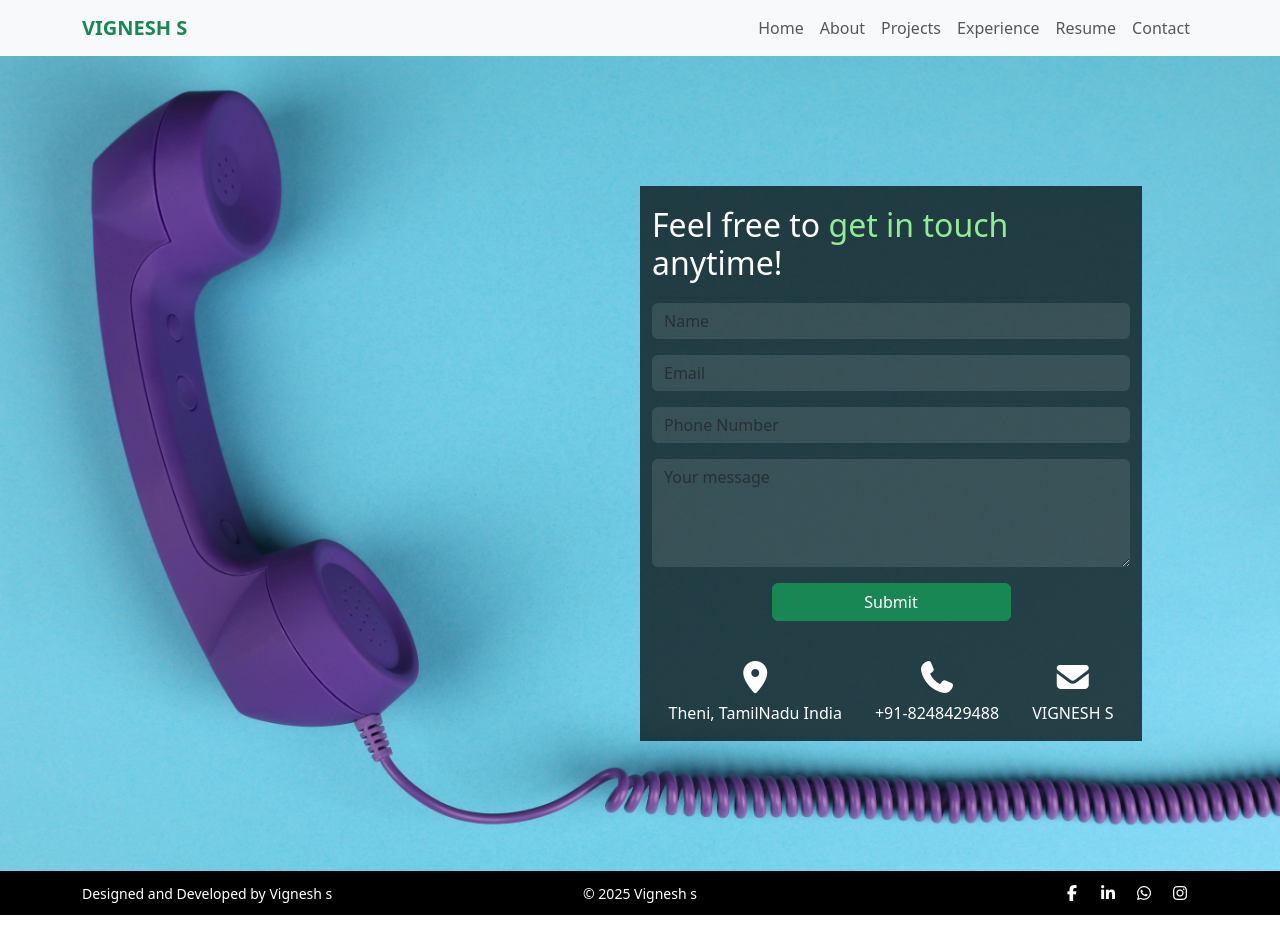
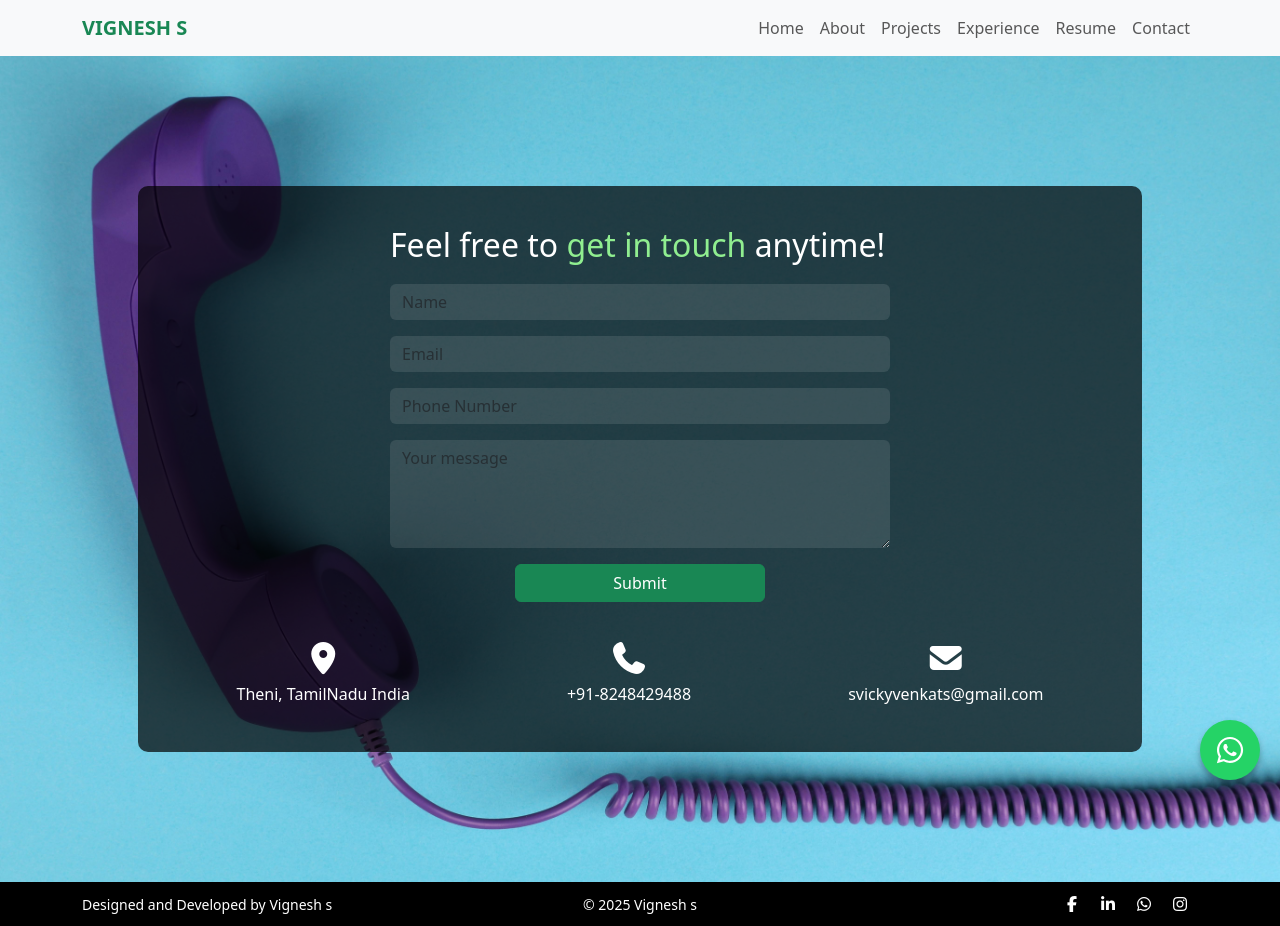
Before and after one commit to vicky-6/my-portfolio, a React (Vite) app: page /contact in a window 1280 px wide. Built offline with nearby package versions, Linux system fonts and the light colour scheme.

Commit message:
whatsappbutton, emailjs sent function added

```diff
--- a/package.json
+++ b/package.json
@@ -13,6 +13,7 @@
     "@fortawesome/fontawesome-free": "^7.0.0",
     "bootstrap": "^5.3.7",
     "bootstrap-icons": "^1.13.1",
+    "emailjs-com": "^3.2.0",
     "react": "^19.1.1",
     "react-bootstrap": "^2.10.10",
     "react-dom": "^19.1.1",
--- a/src/components/Navbar.jsx
+++ b/src/components/Navbar.jsx
@@ -1,5 +1,6 @@
 import React from "react";
 import { Navbar, Nav, Container } from "react-bootstrap";
+import { Link } from "react-router-dom";
 
 const CustomNavbar = () => {
   return (
@@ -12,18 +13,18 @@ const CustomNavbar = () => {
         className="custom-navbar"
       >
         <Container>
-          <Navbar.Brand href="/" className="text-success fw-bold">
+          <Navbar.Brand as={Link} to="/" className="text-success fw-bold">
             VIGNESH S
           </Navbar.Brand>
           <Navbar.Toggle aria-controls="basic-navbar-nav" />
           <Navbar.Collapse id="basic-navbar-nav">
             <Nav className="ms-auto">
-              <Nav.Link href="/">Home</Nav.Link>
-              <Nav.Link href="/about">About</Nav.Link>
-              <Nav.Link href="/projects">Projects</Nav.Link>
-              <Nav.Link href="/experience">Experience</Nav.Link>
-              <Nav.Link href="/resume">Resume</Nav.Link>
-              <Nav.Link href="/contact">Contact</Nav.Link>
+              <Nav.Link as={Link} to="/">Home</Nav.Link>
+              <Nav.Link as={Link} to="/about">About</Nav.Link>
+              <Nav.Link as={Link} to="/projects">Projects</Nav.Link>
+              <Nav.Link as={Link} to="/experience">Experience</Nav.Link>
+              <Nav.Link as={Link} to="/resume">Resume</Nav.Link>
+              <Nav.Link as={Link} to="/contact">Contact</Nav.Link>
             </Nav>
           </Navbar.Collapse>
         </Container>
--- /dev/null
+++ b/src/components/WhatsAppButton.jsx
@@ -0,0 +1,36 @@
+import React from 'react';
+import { FaWhatsapp } from 'react-icons/fa';
+
+const WhatsAppButton = () => {
+  const phoneNumber = "918248429488"; // replace with your WhatsApp number
+  const message = "Hello! I want to chat with you."; // optional default message
+
+  return (
+    <a
+      href={`https://wa.me/${phoneNumber}?text=${encodeURIComponent(message)}`}
+      target="_blank"
+      rel="noopener noreferrer"
+      style={{
+        position: "fixed",
+        bottom: "20px",
+        right: "20px",
+        backgroundColor: "#25D366",
+        color: "white",
+        borderRadius: "50%",
+        width: "60px",
+        height: "60px",
+        display: "flex",
+        alignItems: "center",
+        justifyContent: "center",
+        boxShadow: "0 4px 6px rgba(0,0,0,0.3)",
+        zIndex: 1000,
+        cursor: "pointer",
+        fontSize: "30px",
+      }}
+    >
+      <FaWhatsapp />
+    </a>
+  );
+};
+
+export default WhatsAppButton;
--- a/src/layout/MainLayout.jsx
+++ b/src/layout/MainLayout.jsx
@@ -1,6 +1,7 @@
 import React from "react";
 import CustomNavbar from "../components/Navbar";
 import Footer from "../components/Footer";
+import WhatsAppButton from "../components/WhatsAppButton";
 
 const MainLayout = ({children}) => {
   return (
@@ -8,6 +9,7 @@ const MainLayout = ({children}) => {
       <CustomNavbar />
       <main>{children}</main>
       <Footer />
+      <WhatsAppButton />
     </div>
   );
 };
--- a/src/pages/Contact.jsx
+++ b/src/pages/Contact.jsx
@@ -1,64 +1,230 @@
-// Contact.jsx
-import React from 'react';
-import { Container, Row, Col, Form, Button } from 'react-bootstrap';
+import React, { useState } from "react";
+import { Container, Row, Col, Form, Button } from "react-bootstrap";
+import emailjs from "emailjs-com";
+import { send } from "emailjs-com";
 
 const Contact = () => {
+  const [formData, setFormData] = useState({
+    name: "",
+    email: "",
+    phone: "",
+    message: "",
+  });
+  const [errors, setErrors] = useState({});
+
+  const handleChange = (e) => {
+    setFormData({ ...formData, [e.target.id]: e.target.value });
+  };
+
+  const validate = () => {
+    const errs = {};
+    if (!formData.name) errs.name = "Name is required";
+    if (!formData.email) errs.email = "Email is required";
+    if (!formData.phone) errs.phone = "Phone number is required";
+    if (formData.email && !/\S+@\S+\.\S+/.test(formData.email))
+      errs.email = "Invalid email format";
+    return errs;
+  };
+
+  const handleSubmit = (e) => {
+    e.preventDefault();
+    const errs = validate();
+    if (Object.keys(errs).length > 0) {
+      setErrors(errs);
+      return;
+    }
+    setErrors({});
+    console.log("Sending data:", {
+      name: formData.name,
+      email: formData.email,
+      phone: formData.phone,
+      message: formData.message,
+    });
+
+    emailjs
+      .send(
+        "service_pumplh6",
+        "template_m6vk9nk",
+        {
+          name: formData.name,
+          email: formData.email,
+          phone: formData.phone,
+          message: formData.message,
+        },
+        "y2ueaxA8OnxIMywqj"
+      )
+      .then((response) => {
+        alert("Message sent successfully!");
+        setFormData({ name: "", email: "", phone: "", message: "" });
+      })
+      .catch((err) => {
+        alert("Failed to send message, please try again.");
+        console.error("Failed email send:", err);
+      });
+  };
+
   return (
     <div
       style={{
-        backgroundImage: 'url("/ffc.jpeg")', // space background
-        backgroundSize: 'cover',
-        backgroundPosition: 'center',
-        minHeight: '100vh',
-        display: 'flex',
-        alignItems: 'center',
-        padding: '50px 20px',
+        backgroundImage: 'url("/ffc.jpeg")',
+        backgroundSize: "cover",
+        backgroundPosition: "center",
+        minHeight: "100vh",
+        display: "flex",
+        alignItems: "center",
+        padding: "50px 20px",
       }}
     >
-      <Container style={{  padding: '80px', borderRadius: '15px' }}>
+      <Container style={{ padding: "80px", borderRadius: "15px" }}>
         <Row className="align-items-center">
           {/* Left Side - 3D Robot Image */}
           <Col md={6} className="text-center mb-4 mb-md-0">
-            {/* <img
-              src="" // Placeholder 3D robot image
-              alt="3D Robot"
-              style={{ width: '100%', maxWidth: '350px', borderRadius: '15px', boxShadow: '0 8px 16px rgba(0,0,0,0.3)' }}
-            /> */}
+            {/* Placeholder for image */}
           </Col>
 
           {/* Right Side - Contact Form */}
-          <Col md={6} style={{backgroundColor: 'rgba(0, 0, 0, 0.7)'}}>
-            <h2 style={{ color: '#fff', marginBottom: '20px', paddingTop:"20px" }}>Feel free to <span style={{ color: 'lightgreen' }}>get in touch</span> anytime!</h2>
-            <Form style={{ color: '#fff' }}>
+          {/* Add a responsive wrapper for the form to control width on mobile only */}
+          <Col
+            md={6}
+            className="mx-auto"
+            style={{
+              backgroundColor: "rgba(0, 0, 0, 0.7)",
+              padding: "20px",
+              borderRadius: "10px",
+              // Add maxWidth for mobile screens only
+              maxWidth: "100%",
+              width: "100%",
+            }}
+          >
+            {/* Responsive container for form */}
+            <div className="d-flex justify-content-center">
+              <div
+                className="w-100"
+                style={{
+                  maxWidth: "500px", // limit width on mobile
+                }}
+              >
+                <h2
+                  style={{
+                    color: "#fff",
+                    marginBottom: "20px",
+                    paddingTop: "20px",
+                  }}
+                >
+                  Feel free to{" "}
+                  <span style={{ color: "lightgreen" }}>get in touch</span>{" "}
+                  anytime!
+                </h2>
+                <Form
+                  style={{ color: "#fff" }}
+                  onSubmit={handleSubmit}
+                  noValidate
+                >
                   <Form.Group className="mb-3" controlId="name">
-                <Form.Control type="text" placeholder="Name" style={{ backgroundColor: 'rgba(255,255,255,0.1)', border: 'none', color: '#fff' }} />
+                    <Form.Control
+                      type="text"
+                      placeholder="Name"
+                      value={formData.name}
+                      onChange={handleChange}
+                      style={{
+                        backgroundColor: "rgba(255,255,255,0.1)",
+                        border: "none",
+                        color: "#fff",
+                      }}
+                      required
+                    />
+                    {errors.name && (
+                      <div style={{ color: "red" }}>{errors.name}</div>
+                    )}
                   </Form.Group>
                   <Form.Group className="mb-3" controlId="email">
-                <Form.Control type="email" placeholder="Email" style={{ backgroundColor: 'rgba(255,255,255,0.1)', border: 'none', color: '#fff' }} />
+                    <Form.Control
+                      type="email"
+                      placeholder="Email"
+                      value={formData.email}
+                      onChange={handleChange}
+                      style={{
+                        backgroundColor: "rgba(255,255,255,0.1)",
+                        border: "none",
+                        color: "#fff",
+                      }}
+                      required
+                    />
+                    {errors.email && (
+                      <div style={{ color: "red" }}>{errors.email}</div>
+                    )}
                   </Form.Group>
                   <Form.Group className="mb-3" controlId="phone">
-                <Form.Control type="tel" placeholder="Phone Number" style={{ backgroundColor: 'rgba(255,255,255,0.1)', border: 'none', color: '#fff' }} />
+                    <Form.Control
+                      type="tel"
+                      placeholder="Phone Number"
+                      value={formData.phone}
+                      onChange={handleChange}
+                      style={{
+                        backgroundColor: "rgba(255,255,255,0.1)",
+                        border: "none",
+                        color: "#fff",
+                      }}
+                      required
+                    />
+                    {errors.phone && (
+                      <div style={{ color: "red" }}>{errors.phone}</div>
+                    )}
                   </Form.Group>
                   <Form.Group className="mb-3" controlId="message">
-                <Form.Control as="textarea" rows={4} placeholder="Your message" style={{ backgroundColor: 'rgba(255,255,255,0.1)', border: 'none', color: '#fff' }} />
+                    <Form.Control
+                      as="textarea"
+                      rows={4}
+                      placeholder="Your message"
+                      value={formData.message}
+                      onChange={handleChange}
+                      style={{
+                        backgroundColor: "rgba(255,255,255,0.1)",
+                        border: "none",
+                        color: "#fff",
+                      }}
+                    />
                   </Form.Group>
-              <Button variant="success" type="submit" className="mt-3 mx-auto d-block w-50" >
+                  <Button
+                    variant="success"
+                    type="submit"
+                    className="mt-3 mx-auto d-block w-50"
+                  >
                     Submit
                   </Button>
                 </Form>
+              </div>
+            </div>
             {/* Contact Info */}
-            <div style={{ marginTop: '40px', display: 'flex', justifyContent: 'space-around', color: '#fff' }}>
-              <div className="text-center">
+            <div
+              style={{
+                marginTop: "40px",
+                display: "flex",
+                justifyContent: "space-around",
+                flexWrap: "wrap",
+                color: "#fff",
+              }}
+            >
+              <div
+                className="text-center"
+                style={{ minWidth: "120px", marginBottom: "10px" }}
+              >
                 <i className="fas fa-map-marker-alt fa-2x mb-2"></i>
                 <p>Theni, TamilNadu India</p>
               </div>
-              <div className="text-center">
+              <div
+                className="text-center"
+                style={{ minWidth: "120px", marginBottom: "10px" }}
+              >
                 <i className="fas fa-phone fa-2x mb-2"></i>
                 <p>+91-8248429488</p>
               </div>
-              <div className="text-center">
+              <div
+                className="text-center"
+                style={{ minWidth: "120px", marginBottom: "10px" }}
+              >
                 <i className="fas fa-envelope fa-2x mb-2"></i>
-                <p>VIGNESH S</p>
+                <p>svickyvenkats@gmail.com</p>
               </div>
             </div>
           </Col>
```
Also changed, not shown: 1 other file (tests, documents, lock files or other folders). Lines whose indentation alone changed are shown as unchanged.
